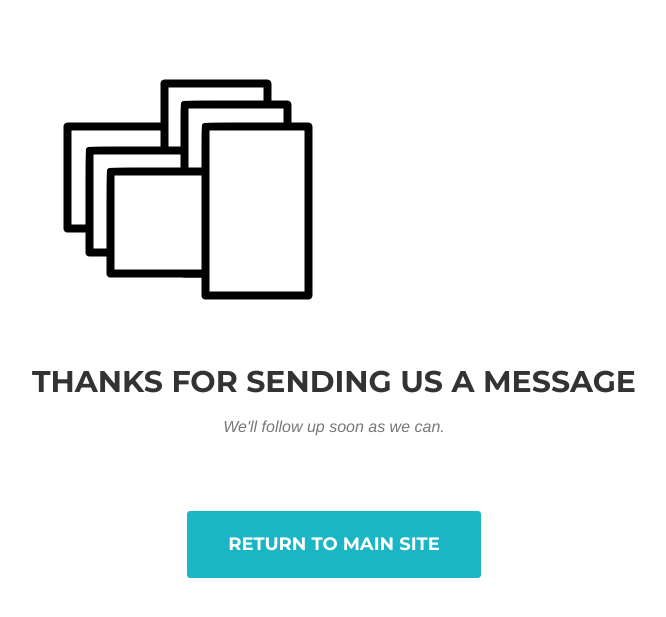
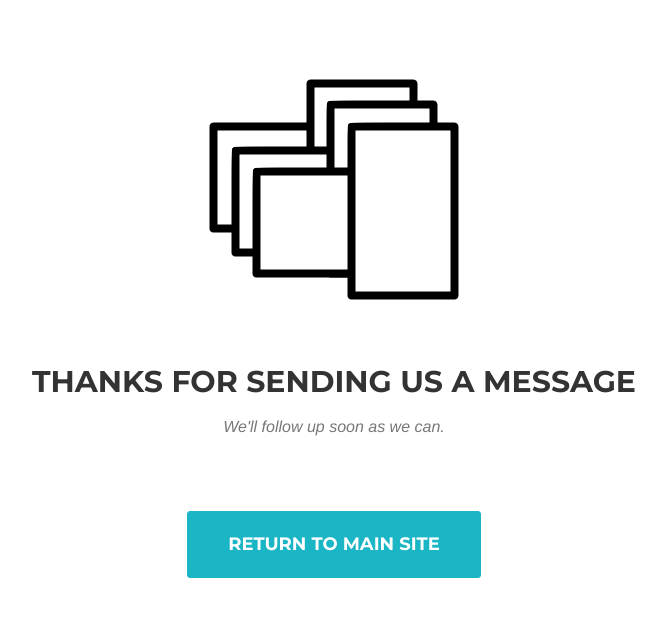
Before and after one commit to Bonneykins/PARNZ-website, a Jekyll site: the page built from thanks.html, in a window 1280 px wide. Shown: the top 617 px of the page, without its empty margins (306-972 px from the left). Built offline with Jekyll 4.4.1, drawn with Linux system fonts in a browser that asks for light colours; nearby versions of some CDN libraries; some web fonts are replaced.

Commit message:
centred logo on thanks

```diff
--- a/thanks.html
+++ b/thanks.html
@@ -6,9 +6,7 @@ title: Message sent to Photo Art Rental New Zealand Ltd
 <section id="thanks">
     <div class="container">
         <div class="row row-buffer">
-            <div class="col-xs-6 col-xs-offset-3">
-              <img class="img-responsive" src="/img/PARNZ-logo.png">
-            </div>
+            <img class="img-responsive center-block" src="/img/PARNZ-logo.png">
         </div>
         <div class="row">
             <div class="col-lg-12 text-center">
```
